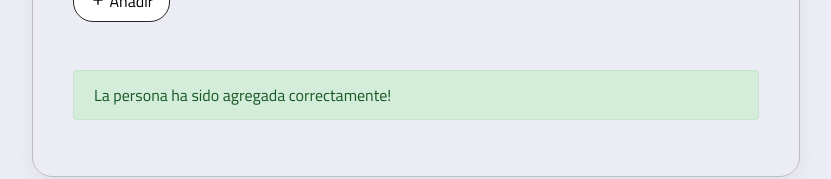
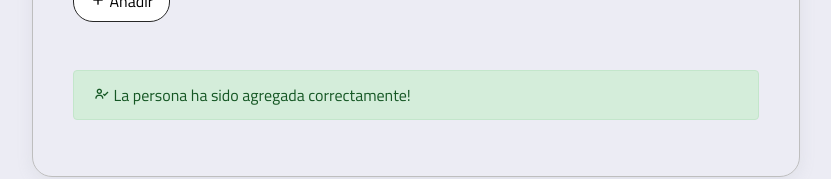
Before and after one commit to alxs2997/add-person, a Vue app: page / in a window 1280 px wide. Both pictures are taken after typing "Sample", "Sample", "name@example.com" into the empty fields and a click on the button "Añadir". Shown: the part 226-405 px from the top of the page, without its empty margins (224-1055 px from the left). Built offline with nearby package versions, Linux system fonts and the light colour scheme; a web font is replaced by a local one.

Commit message:
dando estilo minimalista a la app

```diff
--- a/src/components/FormularioPersona.vue
+++ b/src/components/FormularioPersona.vue
@@ -57,10 +57,10 @@
     <div class="row">
       <div class="col-md-12">
         <div v-if="error && procesando" class="alert alert-danger" role="alert">
-          Debes rellenar todos los campos!
+          <i class='bx bx-info-circle'></i> ATENCIÓN: Debes rellenar todos los campos!
         </div>
         <div v-if="correcto" class="alert alert-success" role="alert">
-          La persona ha sido agregada correctamente!
+          <i class='bx bx-user-check'></i> La persona ha sido agregada correctamente!
         </div>
       </div>
     </div>
```
